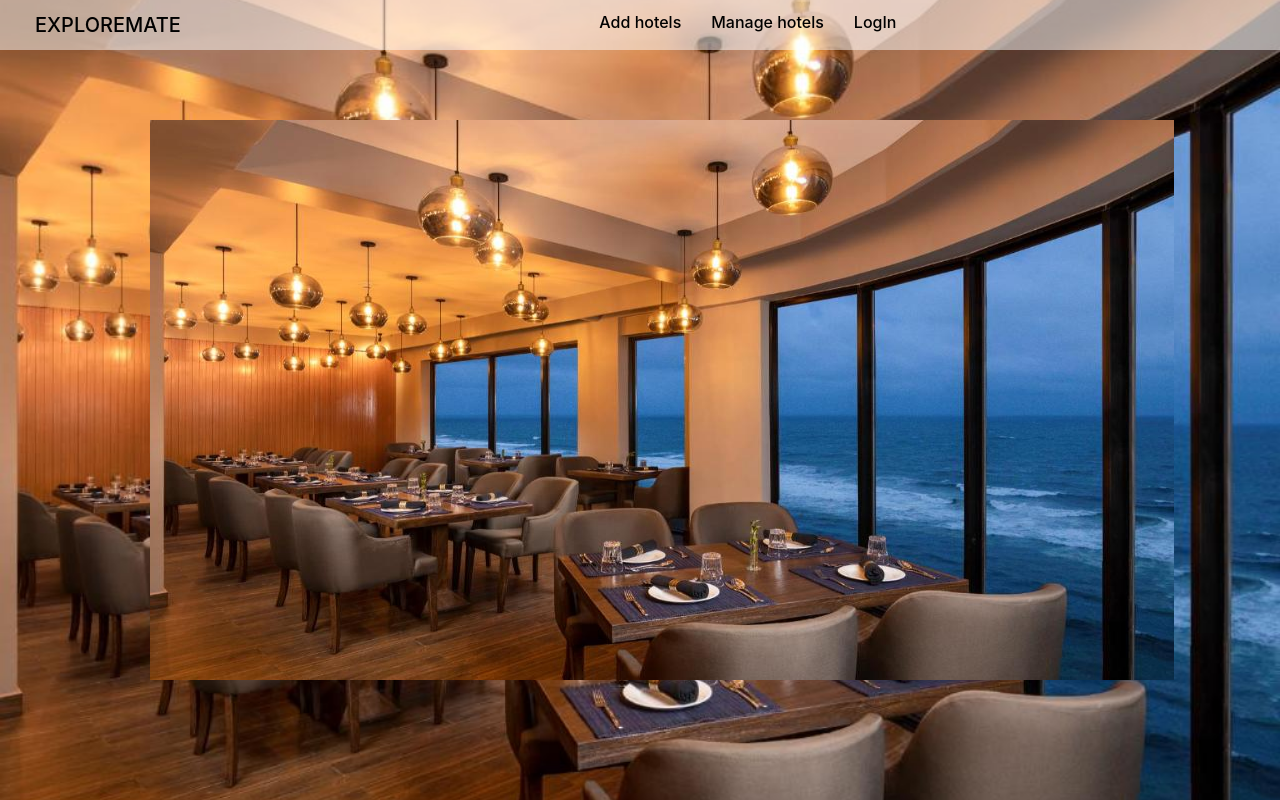
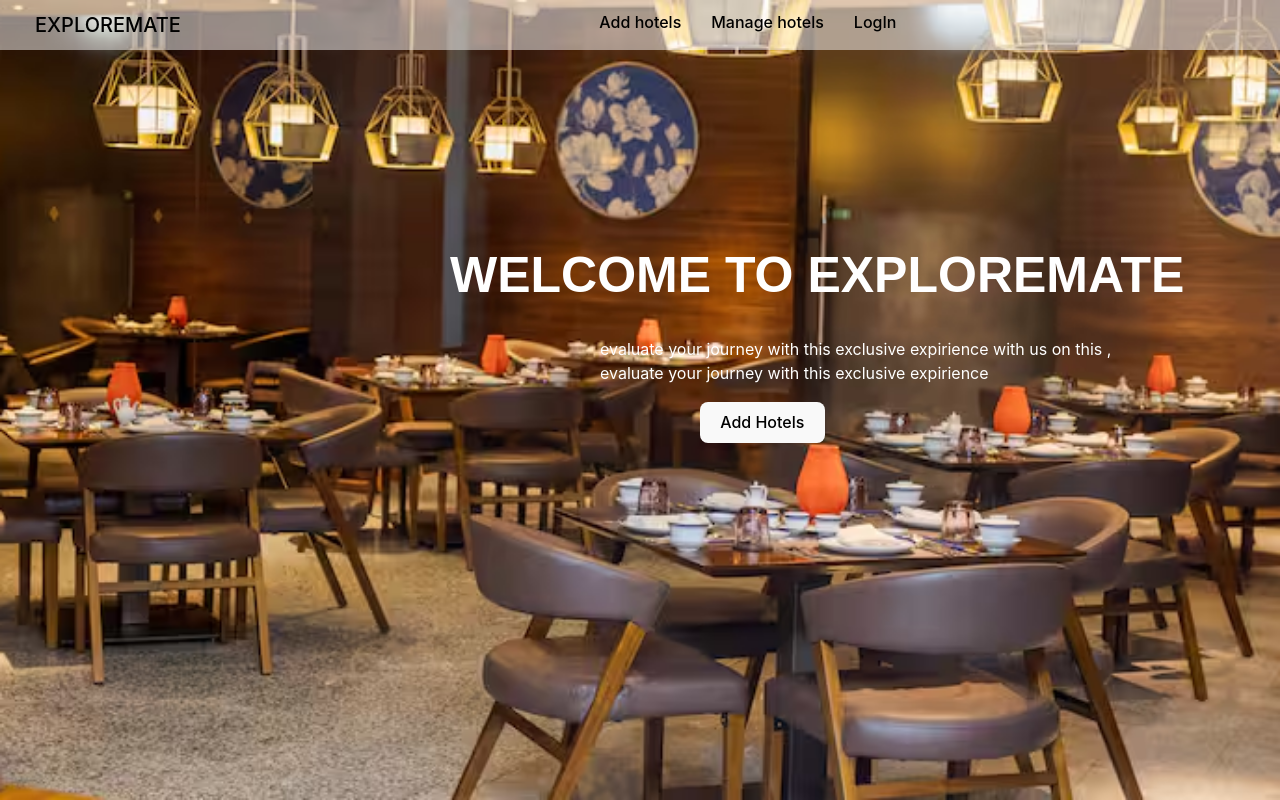
Before and after one commit to it21208744/exploremate, a React (Vite) app in the folder frontend/: page /HotelOwnerDashBoardLayout in a window 1280 px wide. Shown: the top 800 px of the page. Built offline with nearby package versions, Linux system fonts and the light colour scheme.

Commit message:
dashboard image changed

```diff
--- a/frontend/src/pages/Accomadation/SalesHeader.jsx
+++ b/frontend/src/pages/Accomadation/SalesHeader.jsx
@@ -1,14 +1,16 @@
 import React from "react";
 import { Link } from "react-router-dom";
-import hotell from '../../assets/images/t.jpg'
+import hotell from '../../assets/images/y.avif'
 
 const SalesHeader =()=>{
 
   const lableStyle = {
-    color:"#042630",
-    fontWeight: "400",
-    fontSize: "18px",
-    marginTop:"80px"
+    color:"#fff",
+    fontWeight: "1000px",
+    fontSize: "50px",
+    marginTop:"200px"  ,
+     marginLeft:'450px',
+     fontFamily: 'Arial, sans-serif',
   };
 
 
@@ -19,18 +21,28 @@ const SalesHeader =()=>{
     backgroundRepeat:"no-repeat",
     backgroundSize:"cover",
     backgroundPosition: "center",
+   // filter: "blur(10px)",
     width: '100vw',
     height: '100vh'
 
 }} >
+   {/* <img style={{width: '80vw',
+    height: '65vh',
+    marginLeft:'150px',}} src={hotell} alt="My Uploaded Image" /> */}
+  <br/><br/>
+      <div>
+        <div >
 
-  {/* <h1 style={lableStyle}>WELCOME TO EXPLOREMATE</h1> */}
+  <h1 style={lableStyle}>WELCOME TO EXPLOREMATE</h1>
+  <p style={{color:'#fff',marginLeft:'600px'}}>evaluate your journey with this exclusive expirience with us on this ,
+  <br></br>       evaluate your journey with this exclusive expirience</p>
+  <button style = {{marginLeft:'700px',marginTop:'1px',}}>Add Hotels</button>
+  </div>
+  </div>
 
-  <img style={{width: '80vw',
-    height: '70vh',
-    marginLeft:'150px',marginTop:'120px'}} src={hotell} alt="My Uploaded Image" />
 
         </div>
+
 
             </>
 
--- a/frontend/src/pages/HotelOwnerDashBoardLayout.jsx
+++ b/frontend/src/pages/HotelOwnerDashBoardLayout.jsx
@@ -41,7 +41,7 @@ const HotelOwnerDashBoardLayout = () => {
       }}>
         {/* Left-aligned item */}
         <li style={{ padding: '0 15px', color:'#414654', fontWeight: "800", fontSize:'20px'}}>
-          <a href="#home" style={{ textDecoration: 'none', color: 'black' }}>EXPLOREMATE</a>
+          <a href="#home" style={{ textDecoration: 'none', color: 'black',fontFamily:'Serif Fonts' }}>EXPLOREMATE</a>
         </li>
 
         {/* Center-aligned section */}
```
Also changed, not shown: frontend/src/assets/images/g.jfif (added), frontend/src/assets/images/y.avif (added).
